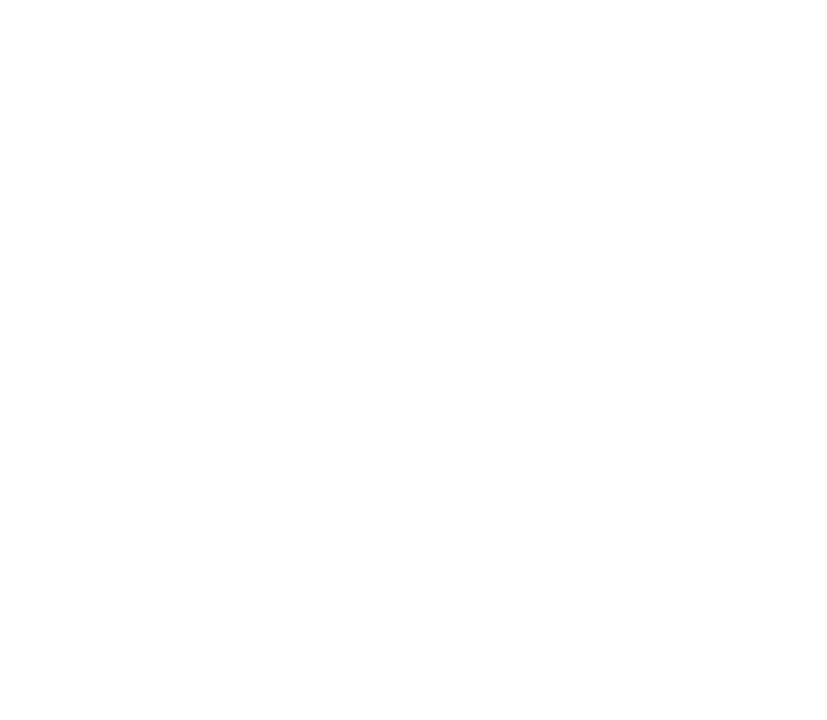
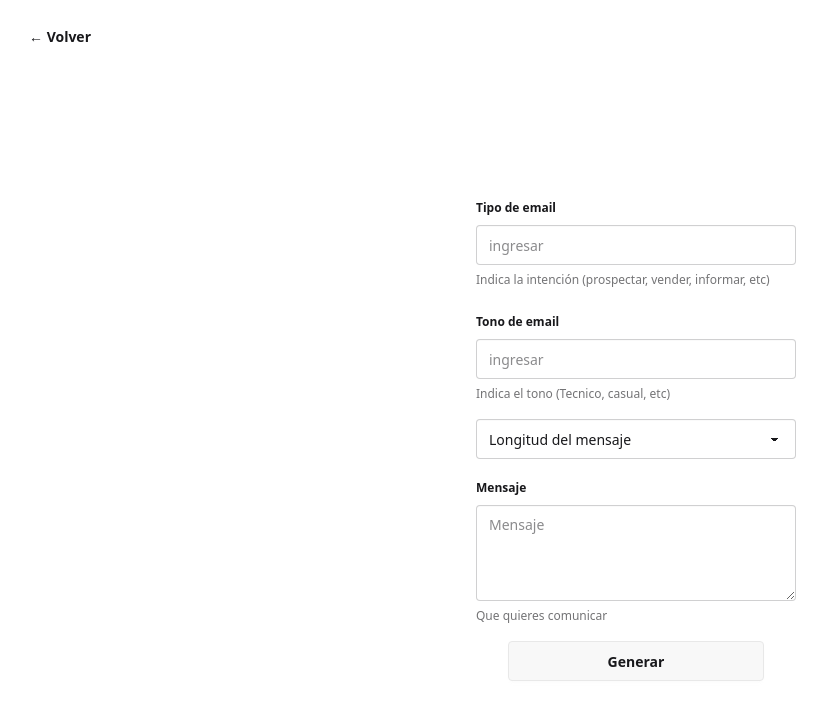
Before and after one commit to LuiangDev/express-team12, a React (Vite) app in the folder client/: page /generate in a window 1280 px wide. Before the commit this address had no page. Shown: the top 720 px of the page, without its empty margins (4-831 px from the left). Built offline with nearby package versions, Linux system fonts and the light colour scheme.

Commit message:
feat(form)Formulario controlado y validado, template back reutilizable

```diff
--- a/client/src/components/Hero.tsx
+++ b/client/src/components/Hero.tsx
@@ -1,3 +1,4 @@
+import { Link } from "react-router-dom";
 import hero from "../assets/hero.png";
 
 export default function Hero() {
@@ -22,9 +23,12 @@
         </div>
       </div>
       <div className=" text-center">
-        <button className="btn btn-primary mb-10  text-white font-semibold bg-gray-900 cursor-pointer px-8 py-3 rounded-full shadow-lg hover:scale-105 transition-transform">
+        <Link
+          to="/generate"
+          className="btn btn-primary mb-10 text-white font-semibold bg-gray-900 cursor-pointer px-8 py-3 rounded-full shadow-lg hover:scale-105 transition-transform inline-flex items-center justify-center"
+        >
           Generar Correo
-        </button>
+        </Link>
       </div>
     </section>
   );
--- /dev/null
+++ b/client/src/components/form/FormGenerateMail.tsx
@@ -0,0 +1,87 @@
+import { Formik, Form, Field, ErrorMessage } from "formik";
+import { validationSchema } from "../../schemas/validationSchema";
+
+export const FormGenerateMail = () => (
+  <Formik
+    initialValues={{
+      type: "",
+      tone: "",
+      length: "pequeño",
+      message: "",
+    }}
+    validationSchema={validationSchema}
+    onSubmit={(values, { resetForm }) => {
+      console.log(values);
+      resetForm();
+    }}
+  >
+    {() => (
+      <Form className="flex flex-col items-center space-y-3 w-full">
+        {" "}
+        <fieldset className="fieldset">
+          <legend className="fieldset-legend">Tipo de email</legend>
+          <Field
+            type="text"
+            className="input w-80"
+            placeholder="ingresar"
+            name="type"
+          />
+          <p className="label">
+            Indica la intención (prospectar, vender, informar, etc)
+          </p>
+          <ErrorMessage
+            name="type"
+            component="div"
+            className="text-red-500 text-sm"
+          />
+        </fieldset>
+        <fieldset className="fieldset">
+          <legend className="fieldset-legend">Tono de email</legend>
+          <Field
+            type="text"
+            className="input w-80"
+            placeholder="ingresar"
+            name="tone"
+          />
+          <p className="label">Indica el tono (Tecnico, casual, etc)</p>
+          <ErrorMessage
+            name="tone"
+            component="div"
+            className="text-red-500 text-sm"
+          />
+        </fieldset>
+        <Field as="select" className="select w-80" name="length">
+          <option disabled={true} value="pequeño">
+            Longitud del mensaje
+          </option>
+          <option value="pequeño">Pequeño (50 palabras)</option>
+          <option value="mediano">Mediano (100 palabras)</option>
+          <option value="largo">Largo (150 palabras)</option>
+        </Field>
+        <ErrorMessage
+          name="length"
+          component="div"
+          className="text-red-500 text-sm"
+        />
+        <fieldset className="fieldset">
+          <legend className="fieldset-legend">Mensaje</legend>
+          <Field
+            as="textarea"
+            className="textarea h-24 w-80"
+            placeholder="Mensaje"
+            name="message"
+          />
+          <div className="label">Que quieres comunicar</div>
+          <ErrorMessage
+            name="message"
+            component="div"
+            className="text-red-500 text-sm"
+          />
+        </fieldset>
+        <button className="btn btn-wide" type="submit">
+          Generar
+        </button>
+      </Form>
+    )}
+  </Formik>
+);
--- a/client/src/index.css
+++ b/client/src/index.css
@@ -1 +1,2 @@
 @import "tailwindcss";
+@plugin "daisyui";
--- /dev/null
+++ b/client/src/layout/BackLayout.tsx
@@ -0,0 +1,23 @@
+import { useNavigate } from "react-router-dom";
+import type { ReactNode } from "react";
+
+export const BackLayout = ({ children }: { children: ReactNode }) => {
+  const navigate = useNavigate();
+  return (
+    <div className="min-h-screen bg-base-100 flex flex-col">
+      <div className="p-4">
+        <button
+          className="btn btn-ghost transition-transform duration-200 hover:-translate-x-1"
+          onClick={() => navigate(-1)}
+        >
+          ← Volver
+        </button>
+      </div>
+      <div className="flex-1 flex flex-col items-center justify-center">
+        <div className="w-full max-w-md flex flex-col items-center">
+          {children}
+        </div>
+      </div>
+    </div>
+  );
+};
--- /dev/null
+++ b/client/src/pages/FormMail.tsx
@@ -0,0 +1,10 @@
+import { FormGenerateMail } from "../components/form/FormGenerateMail";
+import { BackLayout } from "../layout/BackLayout";
+
+export const FormMail = () => {
+  return (
+    <BackLayout>
+      <FormGenerateMail />
+    </BackLayout>
+  );
+};
--- a/client/src/routes/AppRouter.tsx
+++ b/client/src/routes/AppRouter.tsx
@@ -1,13 +1,14 @@
-import { BrowserRouter as Router, Routes, Route } from 'react-router-dom'
-import Home from '../pages/Home'
-
+import { BrowserRouter as Router, Routes, Route } from "react-router-dom";
+import Home from "../pages/Home";
+import { FormMail } from "../pages/FormMail";
 
 export default function AppRouter() {
   return (
     <Router>
       <Routes>
         <Route path="/" element={<Home />} />
+        <Route path="/generate" element={<FormMail />} />
       </Routes>
     </Router>
-  )
+  );
 }
--- /dev/null
+++ b/client/src/schemas/validationSchema.ts
@@ -0,0 +1,8 @@
+import * as Yup from "yup";
+
+export const validationSchema = Yup.object({
+  type: Yup.string().required("Este campo es obligatorio"),
+  tone: Yup.string().required("Este campo es obligatorio"),
+  length: Yup.string().required("Este campo es obligatorio"),
+  message: Yup.string().required("Este campo es obligatorio"),
+});
```
